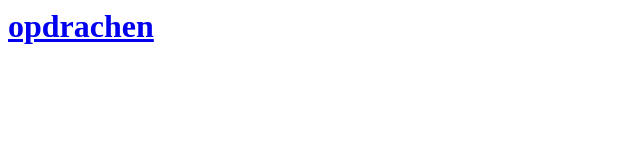
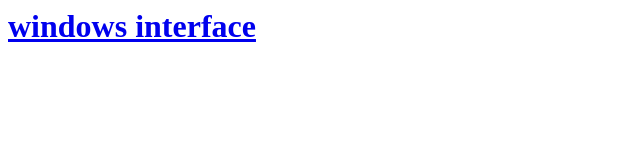
Before and after one commit to nardi2802/nardi2802.github.io, a plain HTML site: page index.html in a window 1280 px wide. Shown: the whole page, without its empty margins (0-640 px from the left). Drawn offline with Linux system fonts and the light colour scheme.

Commit message:
Update index.html

```diff
--- a/index.html
+++ b/index.html
@@ -13,7 +13,7 @@
   </div>
 </div>
 
-  <h1> opdrachen </h1>
+  <h1> windows interface </h1>
 </body>
 
   </html>
```
